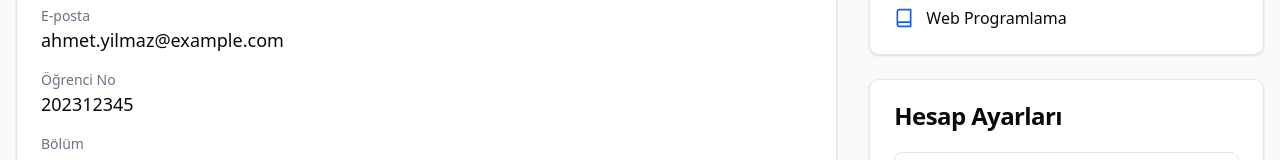
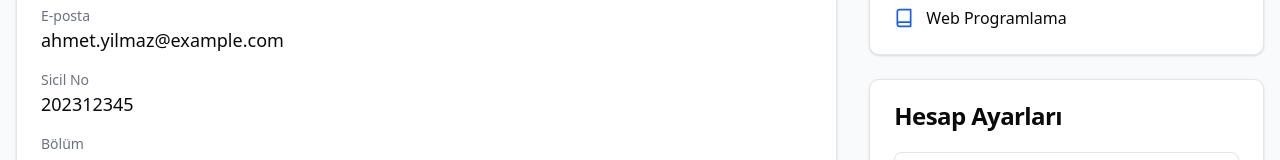
Before and after one commit to sinemcskun/Moodle-System, a Next.js app: page /teacher-profile in a window 1280 px wide. Shown: the part 284-444 px from the top of the page. Built offline with nearby package versions, Linux system fonts and the light colour scheme.

Commit message:
small changes of teacher profile

```diff
--- a/src/app/teacher-profile/page.tsx
+++ b/src/app/teacher-profile/page.tsx
@@ -92,7 +92,7 @@ export default function ProfilePage() {
                 {/* Dropdown Menu */}
                 <div className="absolute right-0 mt-2 w-48 bg-white rounded-md shadow-lg py-1 z-10 opacity-0 invisible group-hover:opacity-100 group-hover:visible transition-all duration-300 border border-gray-200">
                   <div className="px-4 py-2 border-b border-gray-200">
-                    <p className="text-sm font-medium text-gray-800">öğrenci numarası</p>
+                    <p className="text-sm font-medium text-gray-800">sicil numarası</p>
                   </div>
                   <Button variant="ghost" className="w-full justify-start" asChild>
                     <Link href="/teacher-profile" className="block px-4 py-2 text-sm hover:bg-gray-100">
@@ -161,7 +161,7 @@ export default function ProfilePage() {
                     <p className="text-lg">ahmet.yilmaz@example.com</p>
                   </div>
                   <div>
-                    <h3 className="text-sm font-medium text-gray-500">Öğrenci No</h3>
+                    <h3 className="text-sm font-medium text-gray-500">Sicil No</h3>
                     <p className="text-lg">202312345</p>
                   </div>
                   <div>
```
